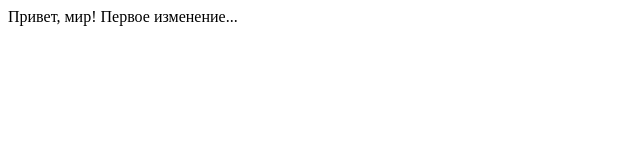
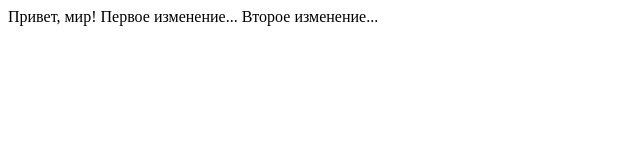
Before and after one commit to MaxonMIKI/First_rep, a plain HTML site: page index.html in a window 1280 px wide. Shown: the whole page, without its empty margins (0-640 px from the left). Drawn offline with Linux system fonts and the light colour scheme.

Commit message:
Second try to save file

```diff
--- a/index.html
+++ b/index.html
@@ -8,5 +8,6 @@
 <body>
     Привет, мир!
     Первое изменение...
+    Второе изменение...
 </body>
 </html>
```
